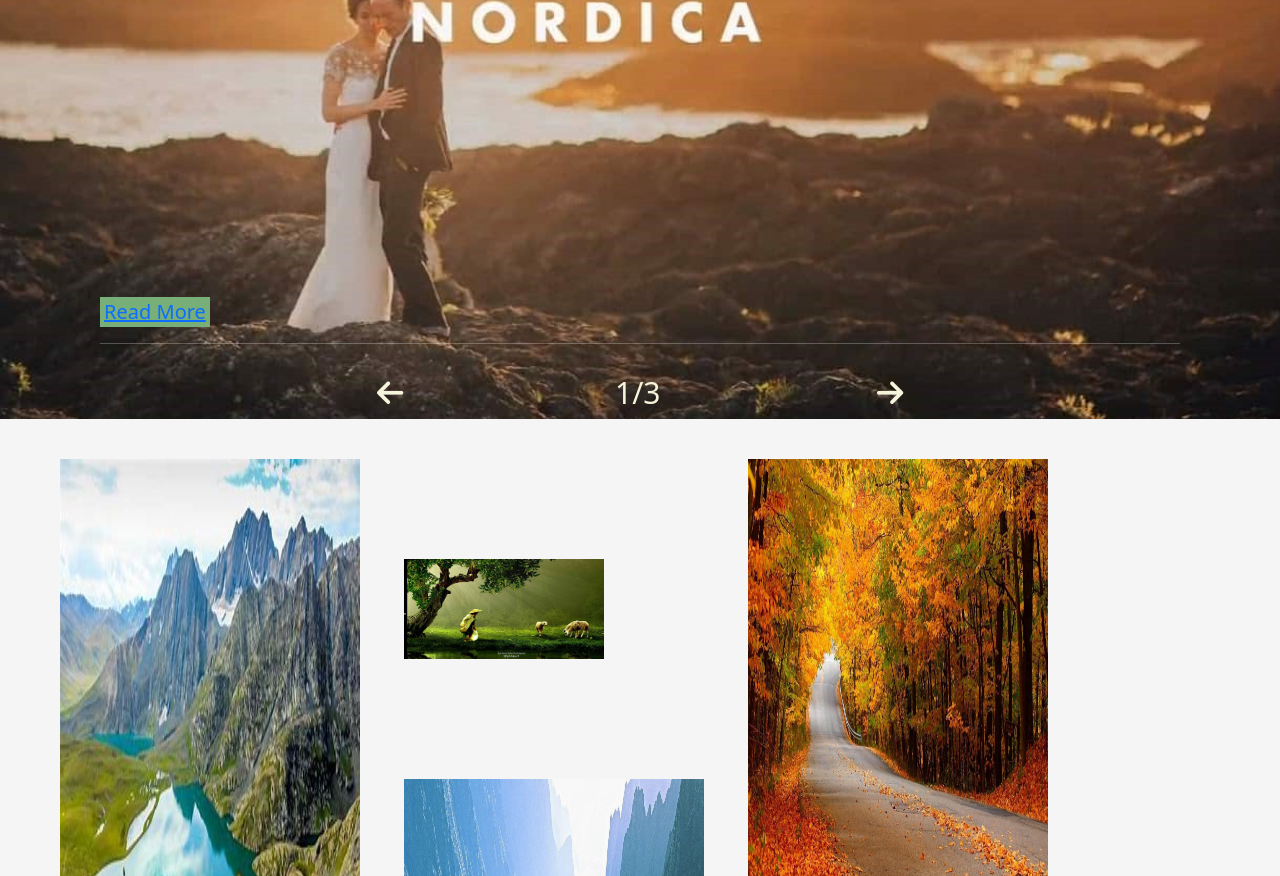
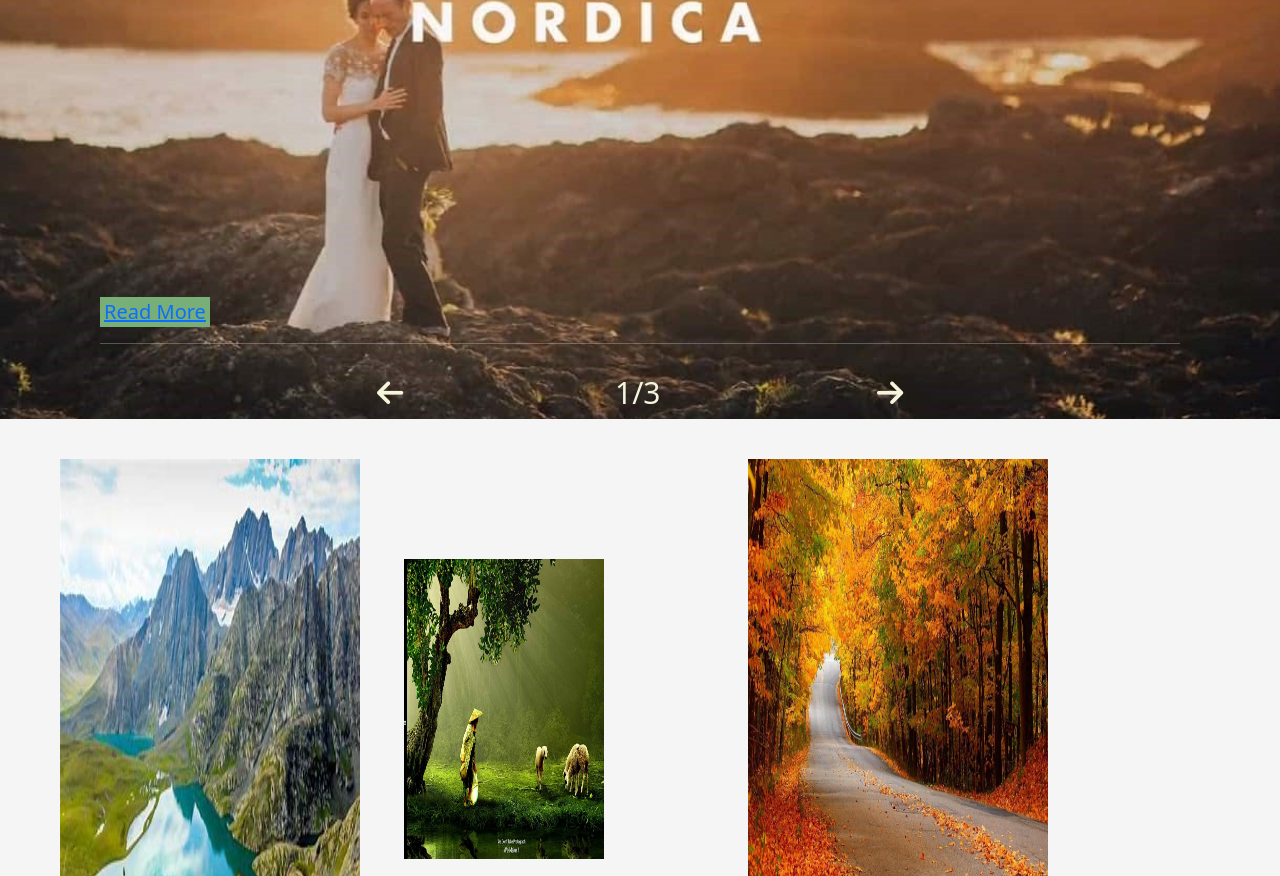
Before and after one commit to Suhail8026/photography_website, a plain HTML site: page index.html in a window 1280 px wide. Shown: the part 381-1257 px from the top of the page. Drawn offline with nearby package versions, Linux system fonts and the light colour scheme.

Commit message:
Update style.css

```diff
--- a/style.css
+++ b/style.css
@@ -17,8 +17,6 @@
         display: flex;
         flex-direction: column;
         justify-content: space-between;
-
-
     }
     .nav-link{
         font-size: 20px;
@@ -160,13 +158,13 @@
     }
     .photosecond{
         width: 200px;
-        height: 200px;
+        height: 300px;
         margin: 20px;
 
     }
     .photosecond>img{
         width: 200px;
-        height: 100px;
+        height: 300px;
     }
     #thiredsection{
         height: auto;
```
